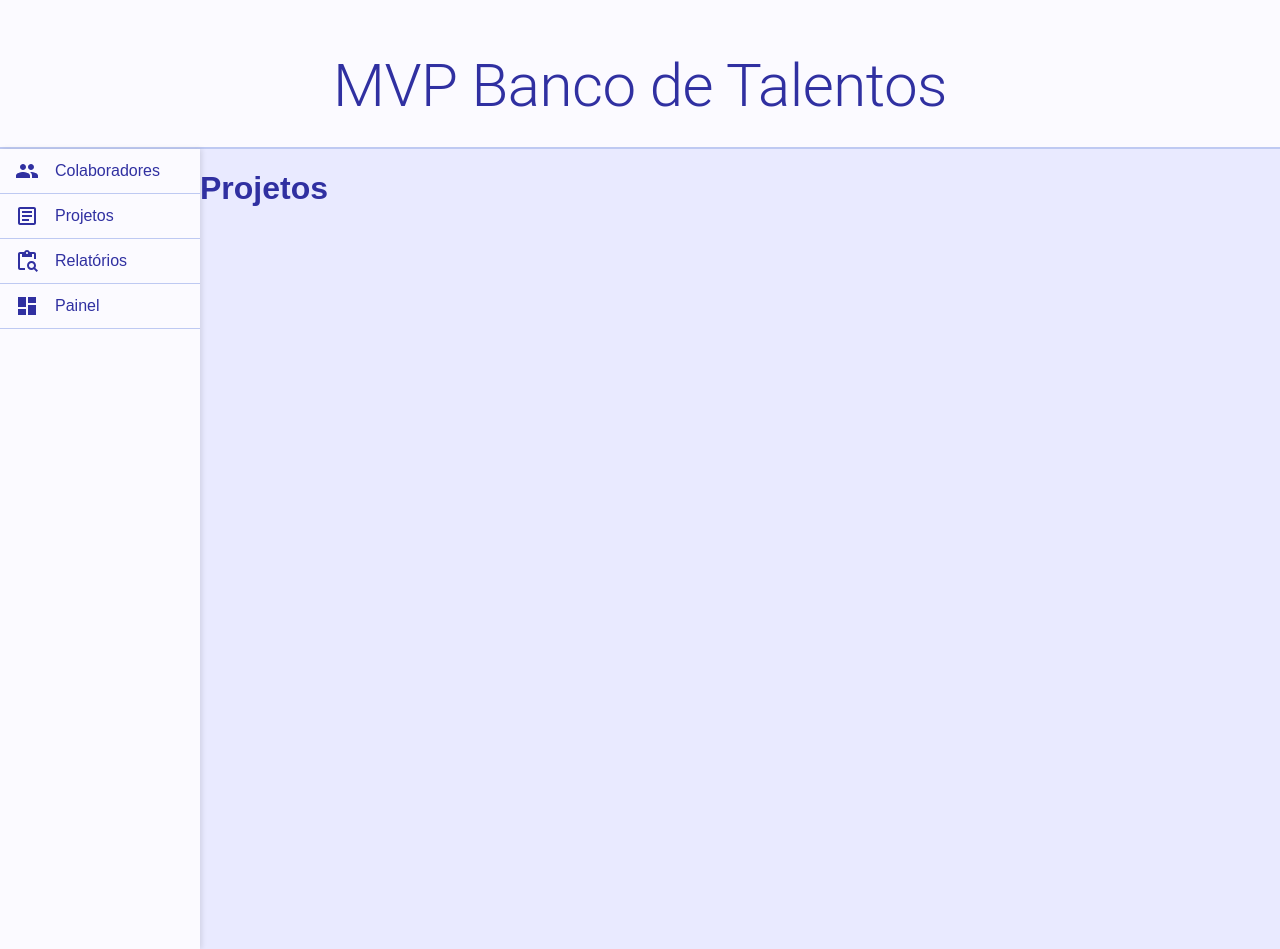
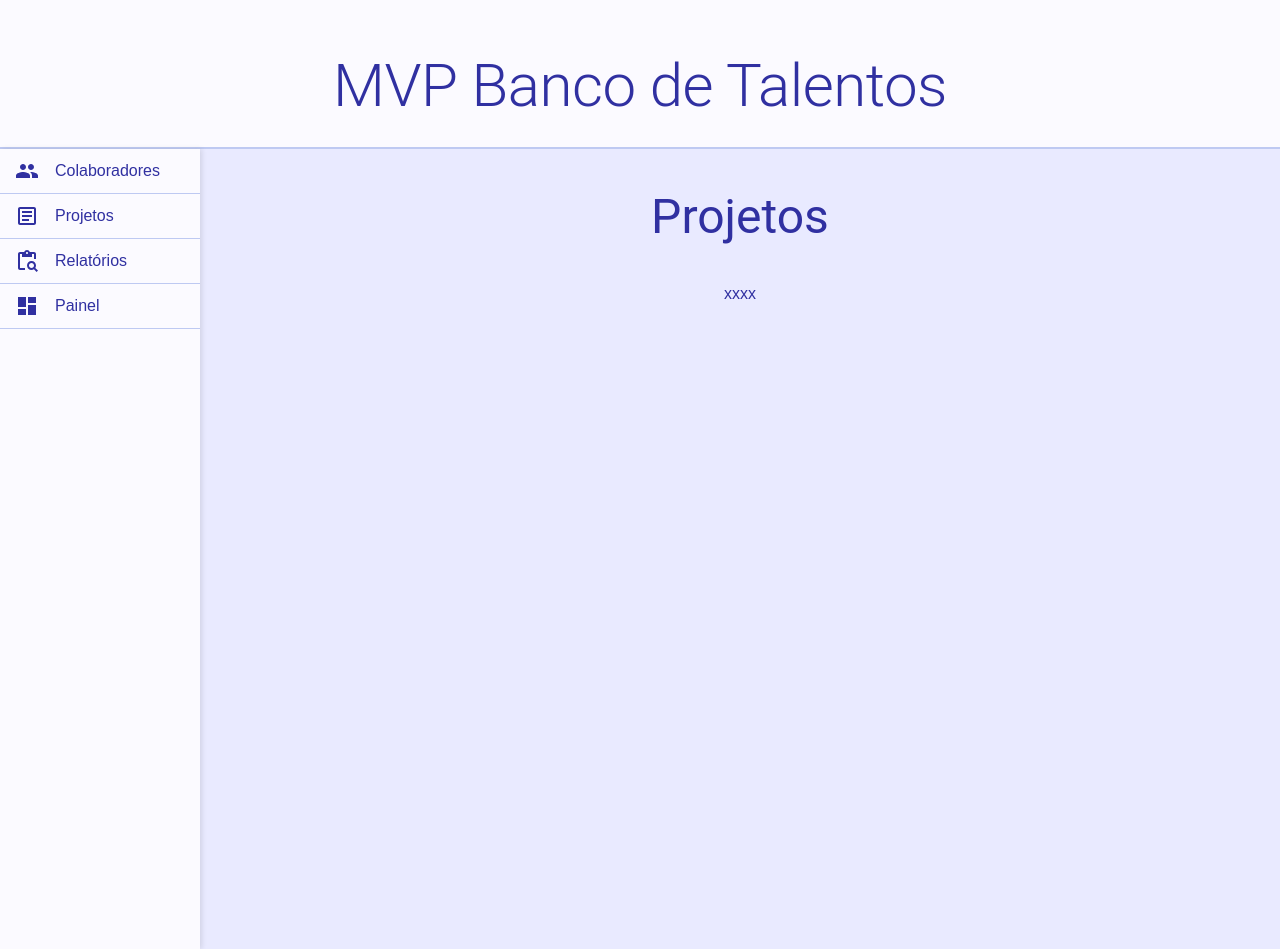
Before and after one commit to orivaldosantana/mvp_banco_talentos, a Next.js app: page /admin/project in a window 1280 px wide. Built offline with nearby package versions, Linux system fonts and the light colour scheme.

Commit message:
close #15

```diff
--- a/app/admin/project/page.js
+++ b/app/admin/project/page.js
@@ -1,8 +1,9 @@
 // https://github.com/vercel/next.js/blob/canary/examples/next-forms/app/actions.ts
+import Page from '../../ui/page'
 export default function ProjectPage() {
   return (
     <div>
-      <h1> Projetos </h1>
+      <Page title={'Projetos'}>xxxx</Page>
     </div>
   )
 }
```
Also changed, not shown: app/ui/forms/project.tsx (added).
